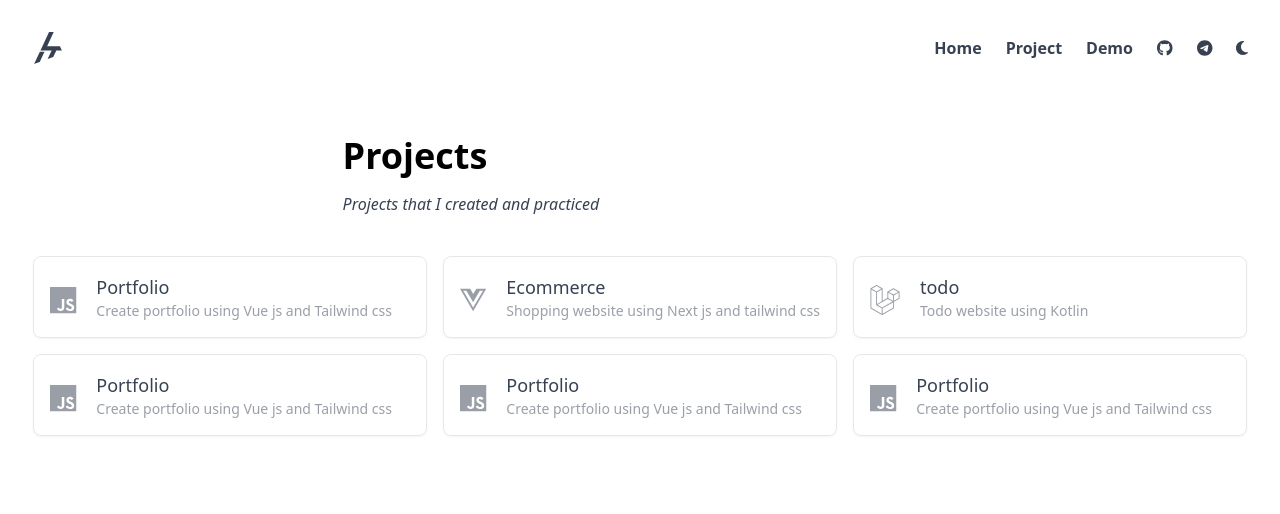
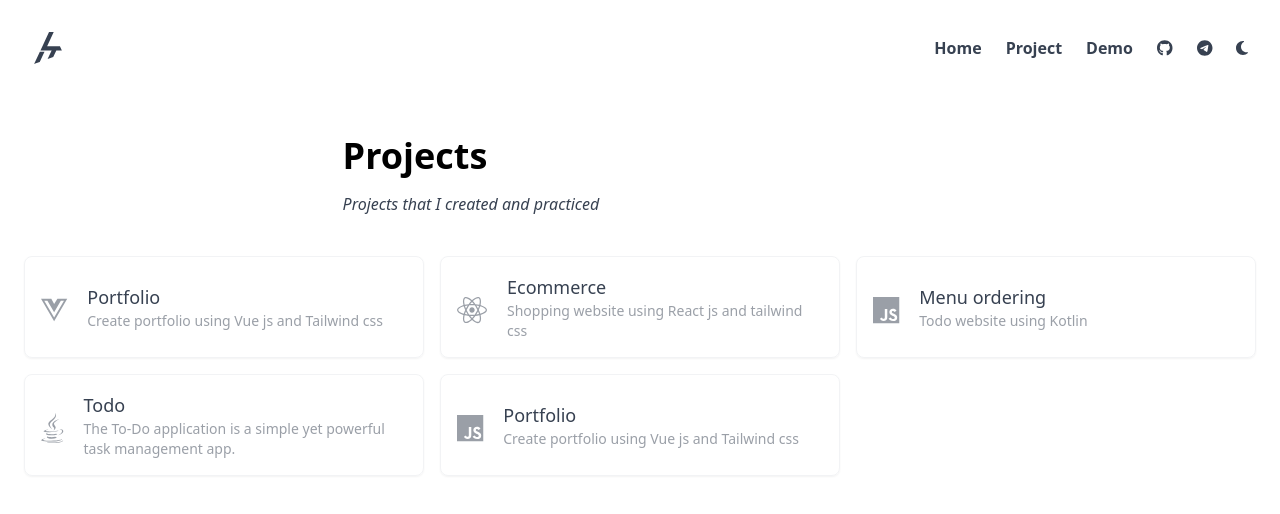
Before and after one commit to NyLyhuo/lyhour-portfolio, a Vue app: page /project in a window 1280 px wide. Shown: the top 514 px of the page. Built offline with nearby package versions, Linux system fonts and the light colour scheme.

Commit message:
add animation

```diff
--- a/src/assets/animation.css
+++ b/src/assets/animation.css
@@ -5,58 +5,22 @@
   }
   to {
     opacity: 1;
-      transform: none;
+    transform: translateY(0);
   }
 }
-  .dark-mode {
-    position: relative;
-    transform: scale(0);
-    left: 0;
-    right: 0;
-    top: 0;
-    bottom: 0;
-    width: 250vw;
-    height: 250vw;
-    border-radius: 50%;
-    background-color: #16161616;
-    transition: 1000ms ease-in-out;
-    display: flex;
-    flex: 0 0 auto;
-  }
-  .dark-mode.active {
-    transform: scale(1);
-    transition: 1000ms ease-in-out;
-  }
+
 .slide-enter-content {
   counter-reset: enter-count;
 }
 
-  .slide-enter-content > p {
-    --stagger: 0;
-    --delay: 150ms;
-    --start: 0ms;
-    animation: slide-enter 1s both;
-    animation-delay: calc(var(--start) + var(--stagger) * var(--delay));
-    counter-increment: enter-count;
-    --stagger: counter(enter-count);
+.slide-enter-content > * {
+  opacity: 0;
+  transform: translateY(10px);
+  animation: slide-enter 1s ease-out forwards;
+  animation-delay: calc(var(--stagger) * var(--delay));
 }
 
-  .slide-enter-content > a {
-    --stagger: 0;
-    --delay: 150ms;
-    --start: 0ms;
-    animation: slide-enter 1s both;
-    animation-delay: calc(var(--start) + var(--stagger) * var(--delay));
-    counter-increment: enter-count;
-    --stagger: counter(enter-count);
+.slide-enter-content > *:nth-child(n) {
+  --stagger: n-1;
+  --delay: 200ms;
 }
-
-  .slide-enter-content > div {
-    --stagger: 0;
-    --delay: 150ms;
-    --start: 0ms;
-    animation: slide-enter 1s both;
-    animation-delay: calc(var(--start) + var(--stagger) * var(--delay));
-    counter-increment: enter-count;
-    --stagger: counter(enter-count);
-  }
--- a/src/font-awesome.ts
+++ b/src/font-awesome.ts
@@ -2,13 +2,13 @@
 import { library } from '@fortawesome/fontawesome-svg-core';
 import { FontAwesomeIcon } from '@fortawesome/vue-fontawesome';
 import { faMoon, faSchool, faSun, faUserSecret } from '@fortawesome/free-solid-svg-icons';
-import { faCss3, faGithub, faInstagram, faJs, faLaravel, faLinkedin, faTelegram, faVuejs } from '@fortawesome/free-brands-svg-icons';
+import { faCss3, faGithub, faInstagram, faJava, faJs, faLaravel, faLinkedin, faReact, faTelegram, faVuejs } from '@fortawesome/free-brands-svg-icons';
 import { faTwitter } from '@fortawesome/free-brands-svg-icons';
 import { faYoutube } from '@fortawesome/free-brands-svg-icons';
 import { faCircleHalfStroke } from '@fortawesome/free-solid-svg-icons';
 
 
 // Add icons to the library
-library.add(faUserSecret, faGithub, faTwitter, faYoutube, faCircleHalfStroke, faMoon, faLinkedin, faInstagram, faTelegram, faJs, faVuejs, faLaravel, faCss3, faSchool, faSun);
+library.add(faUserSecret, faGithub, faTwitter, faYoutube, faCircleHalfStroke, faMoon, faLinkedin, faInstagram, faTelegram, faJs, faVuejs, faLaravel, faCss3, faSchool, faSun, faReact, faJava);
 
 export default FontAwesomeIcon;
--- a/src/views/Demo.vue
+++ b/src/views/Demo.vue
@@ -86,7 +86,7 @@ const demos = ref([
         <div
           v-for="(demo, index) in demos"
           :key="index"
-          class="break-inside-avoid-column border-1 border-primary rounded-lg shadow-sm hover:shadow-lg hover:scale-110 transition-transform duration-500 overflow-hidden"
+          class="break-inside-avoid-column border-1 border-primary rounded-lg shadow-sm hover:shadow-lg hover:scale-101 transform duration-500 overflow-hidden"
         >
           <a :href="demo.link" target="_blank">
             <video
--- a/src/views/Home.vue
+++ b/src/views/Home.vue
@@ -40,14 +40,14 @@ const educations = ref([
 const exps = ref([
   {company: "Addbook Computer Centre", role: "Teacher", date: "Dec 2021 - Sep 2022"},
   {company: "Squeeze Asia", role: "Data Entry and Analysis", date: "Oct 2022 - Jul 2024"},
-  {company: "Impuls Cambodia", role: "Designer", date: "Aug 2022 - Present "},
+  {company: "Impuls Cambodia", role: "Designer", date: "Aug 2022 - Present "}
 ]);
 </script>
 
 <template>
   <div class="min-h-screen py-10 px-6 overflow-x-hidden">
     <div class="max-w-prose m-auto mb-8">
-      <h1 class="text-black text-4xl font-extrabold mb-0 dark:text-secondary ">Lyhour NY</h1>
+      <h1 class="text-black text-4xl font-extrabold mb-0 dark:text-secondary">Lyhour NY</h1>
     </div>
     <article>
       <div class="max-w-prose m-auto slide-enter-content space-y-5">
--- a/src/views/Project.vue
+++ b/src/views/Project.vue
@@ -4,33 +4,27 @@ import { ref } from "vue";
 const projects = ref([
   {
     name: "Portfolio",
-    icon: ["fab", "js"],
+    icon: ["fab", "vuejs"],
     description: "Create portfolio using Vue js and Tailwind css",
+    link: "https://github.com/NyLyhuo/lyhour-portfolio",
+  },
+  {
+    name: "Ecommerce",
+    icon: ["fab", "react"],
+    description: "Shopping website using React js and tailwind css",
     link: "https://github.com/NyLyhuo/ecommerce-Website",
   },
   {
-    name: "Ecommerce",
-    icon: ["fab", "vuejs"],
-    description: "Shopping website using Next js and tailwind css",
-    link: "https://github.com/NyLyhuo/ecommerce-Website",
+    name: "Menu ordering",
+    icon: ["fab", "js"],
+    description: "Todo website using Kotlin",
+    link: "https://github.com/NyLyhuo/Ordering",
   },
   {
-    name: "todo",
-    icon: ["fab", "laravel"],
-    description: "Todo website using Kotlin",
-    link: "https://github.com/NyLyhuo/ecommerce-Website",
-  },
-  {
-    name: "Portfolio",
-    icon: ["fab", "js"],
-    description: "Create portfolio using Vue js and Tailwind css",
-    link: "https://github.com/NyLyhuo/ecommerce-Website",
-  },
-  {
-    name: "Portfolio",
-    icon: ["fab", "js"],
-    description: "Create portfolio using Vue js and Tailwind css",
-    link: "https://github.com/NyLyhuo/ecommerce-Website",
+    name: "Todo",
+    icon: ["fab", "java"],
+    description: "The To-Do application is a simple yet powerful task management app.",
+    link: "https://github.com/Narazxc/TaskUnity",
   },
   {
     name: "Portfolio",
@@ -53,10 +47,10 @@ const projects = ref([
       <a
         v-for="(project, index) in projects"
         :key="index"
-        class="item relative flex items-center p-4 border rounded-lg shadow-sm hover:shadow-lg transition-shadow duration-500"
         :href="project.link"
         target="_blank"
-        title=""
+        class="relative flex items-center w-[400px] p-4 border border-dark-text rounded-lg shadow-sm hover:bg-gray-200 dark:hover:text-white dark:hover:bg-dark-background transform duration-500"
+        :title="project.name"
       >
         <div class="pt-2 pr-5">
           <font-awesome-icon :icon="project.icon" class="text-3xl opacity-50" />
```
Lines whose indentation alone changed are shown as unchanged.
